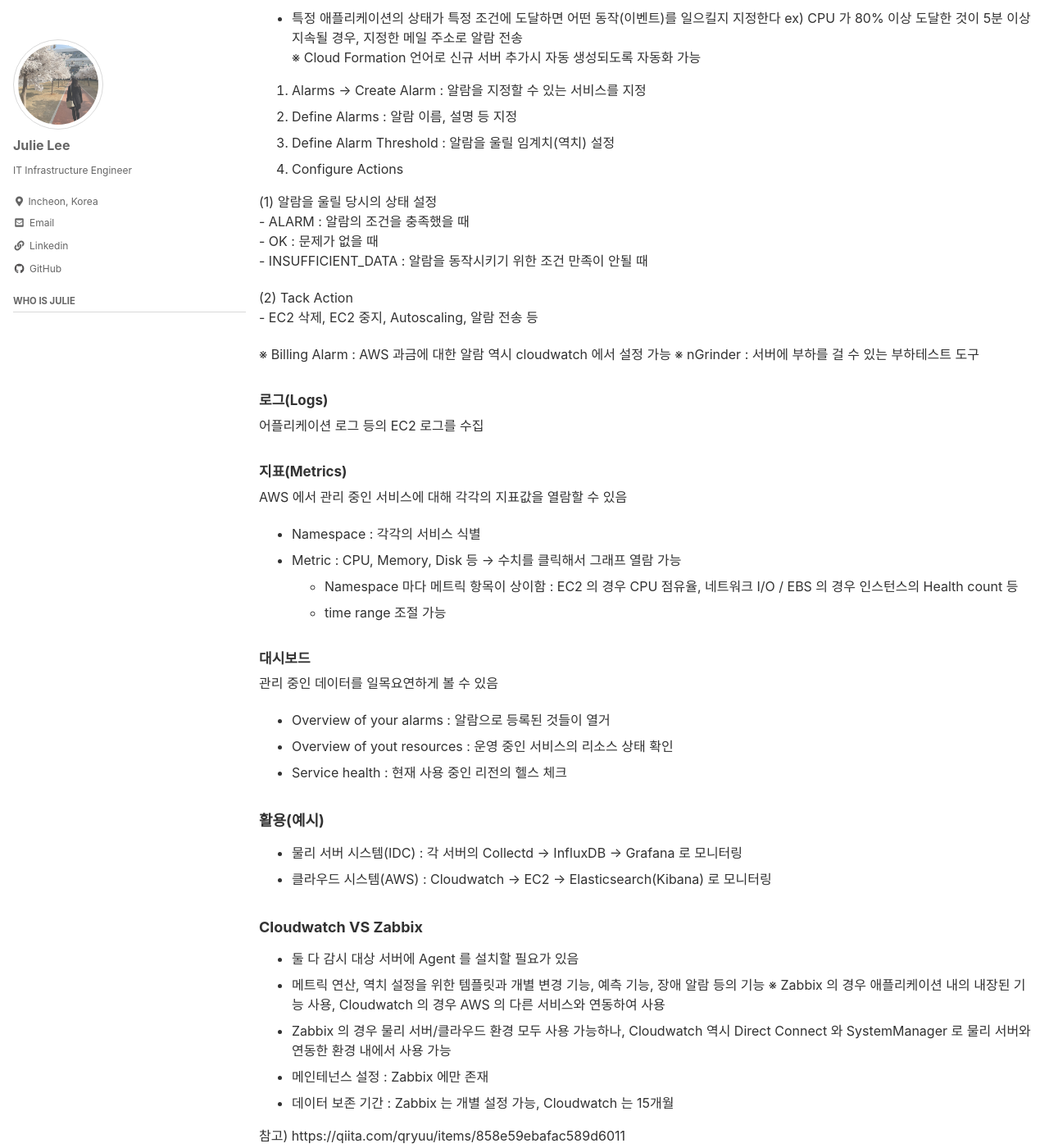
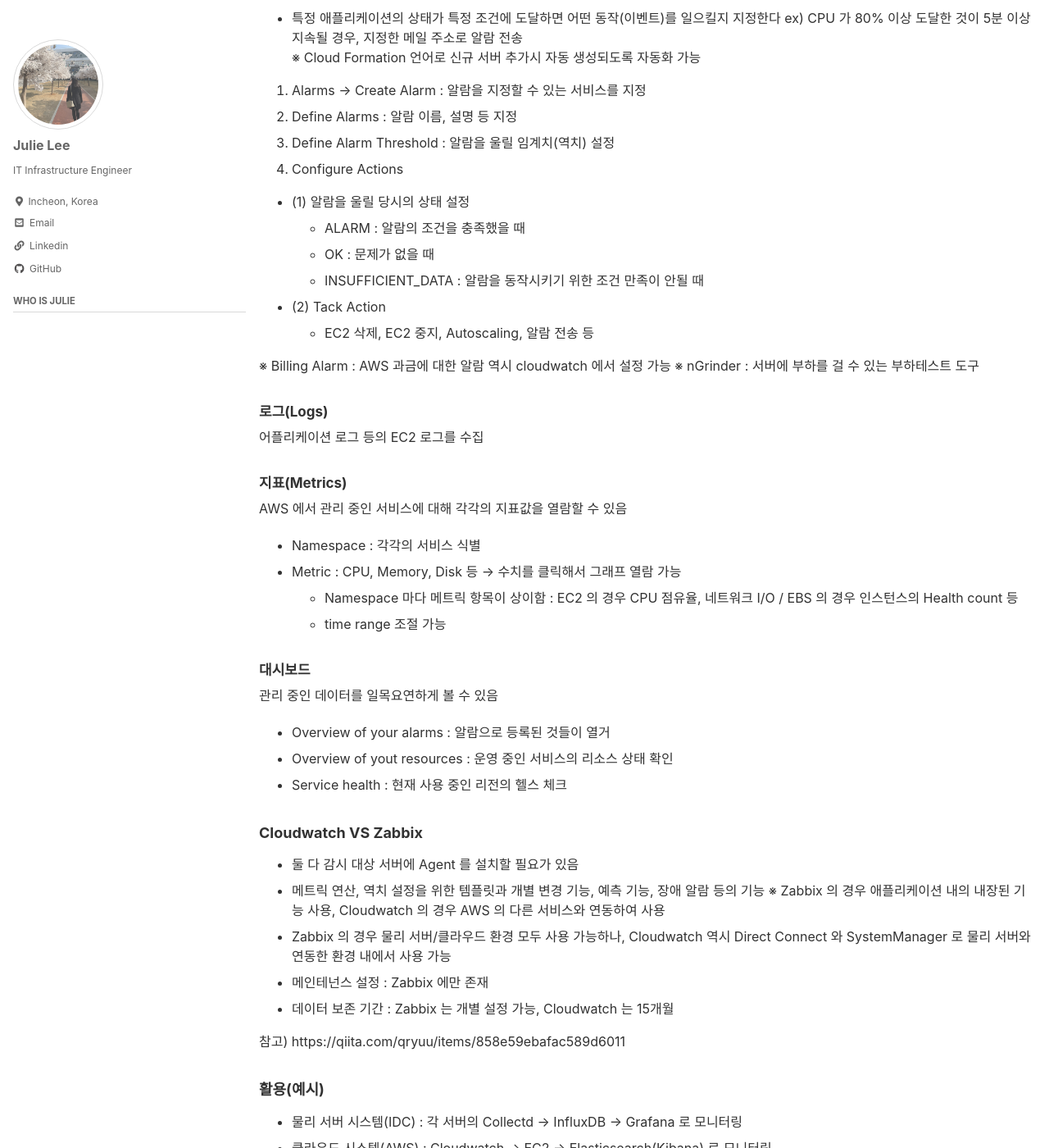
Before and after one commit to smilejulie0812/smilejulie0812.github.io, a Jekyll site: the page built from _posts/2021-12-20-awsbasic02.md, in a window 1280 px wide and 1400 px high, scrolled down 683 px. Shown: the whole window at 82% size. Built offline with Jekyll 4.4.1, drawn with Linux system fonts in a browser that asks for light colours; cached includes are drawn as plain includes; some of the changed text lies outside the part shown.

Commit message:
Update 2021-12-20-awsbasic02.md

```diff
--- a/_posts/2021-12-20-awsbasic02.md
+++ b/_posts/2021-12-20-awsbasic02.md
@@ -31,12 +31,12 @@ ex) CPU 가 80% 이상 도달한 것이 5분 이상 지속될 경우, 지정한
 3. Define Alarm Threshold : 알람을 울릴 임계치(역치) 설정
 4. Configure Actions
 
-  (1) 알람을 울릴 당시의 상태 설정
+  - (1) 알람을 울릴 당시의 상태 설정
       - ALARM : 알람의 조건을 충족했을 때
       - OK : 문제가 없을 때
       - INSUFFICIENT_DATA : 알람을 동작시키기 위한 조건 만족이 안될 때
 
-  (2) Tack Action
+  - (2) Tack Action
       - EC2 삭제, EC2 중지, Autoscaling, 알람 전송 등
 
 ※ Billing Alarm : AWS 과금에 대한 알람 역시 cloudwatch 에서 설정 가능
@@ -58,10 +58,6 @@ AWS 에서 관리 중인 서비스에 대해 각각의 지표값을 열람할
 * Overview of yout resources : 운영 중인 서비스의 리소스 상태 확인
 * Service health : 현재 사용 중인 리전의 헬스 체크
 
-### 활용(예시)
-* 물리 서버 시스템(IDC) : 각 서버의 Collectd → InfluxDB → Grafana 로 모니터링
-* 클라우드 시스템(AWS) : Cloudwatch → EC2 → Elasticsearch(Kibana) 로 모니터링
-
 ### Cloudwatch VS Zabbix
 * 둘 다 감시 대상 서버에 Agent 를 설치할 필요가 있음
 * 메트릭 연산, 역치 설정을 위한 템플릿과 개별 변경 기능, 예측 기능, 장애 알람 등의 기능
```
Also changed, not shown: other parts of _posts/2021-12-20-awsbasic02.md (+5 -1 lines).
